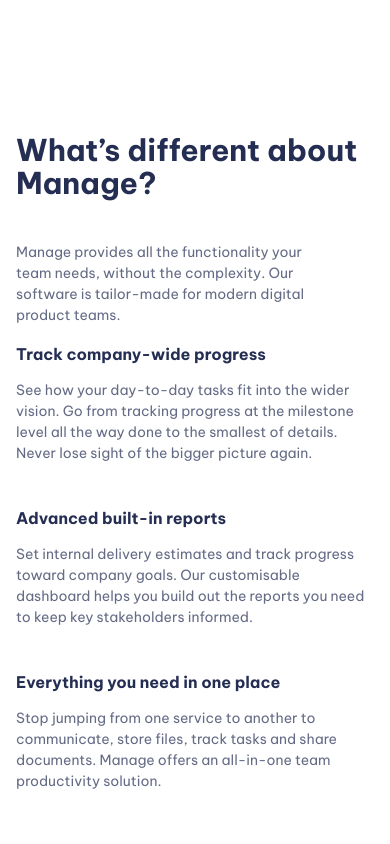
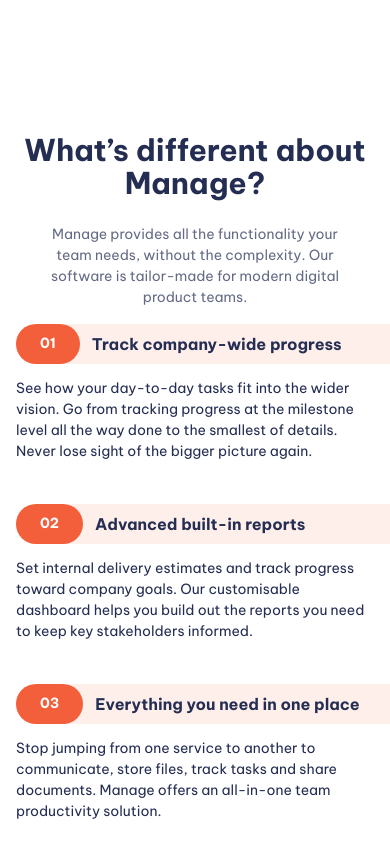
Before and after one commit to allenres/fem-manage-landing-page, a website built with Vite: page index.html in a window 390 px wide. Shown: the part 840-1684 px from the top of the page. Built offline with nearby package versions, Linux system fonts and the light colour scheme; files whose address does not match are found by name.

Commit message:
numbered list implementation

```diff
--- a/index.html
+++ b/index.html
@@ -16,11 +16,7 @@
   <header class="primary-header">
     <div class="container">
       <div class="nav-wrapper">
-        <a href="#">
-          <svg class="logo" width="146" height="24">
-            <use xlink:href="images/logo.svg#logo"></use>
-          </svg>
-        </a>
+        <a href="#"><img src="images/logo.svg" alt="Manage"></a>
         <button class="mobile-nav-toggle" aria-controls="primary-navigation" aria-expanded="false">
           <img class="icon-hamburger" src="images/icon-hamburger.svg" alt="" aria-hidden="true">
           <img class="icon-close" src="images/icon-close.svg" alt="" aria-hidden="true">
@@ -62,7 +58,7 @@
     <section class="padding-block-900">
       <div class="container">
         <div class="even-columns">
-          <div class="flow">
+          <div class="flow text-center-sm-only margi" style="--flow-spacer: 1.5rem">
             <h2 class="fs-secondary-heading fw-bold">What’s different about Manage?</h2>
             <p>Manage provides all the functionality your team needs, without the complexity. Our software is
               tailor-made for modern
@@ -72,8 +68,9 @@
             <ul class="numbered-items | flow" role="list">
               <li>
                 <div class="flow" style="--flow-spacer: 1em">
-                  <h3 class="fs-600 fw-bold">Track company-wide progress</h3>
-                  <p data-width="wide">See how your day-to-day tasks fit into the wider vision. Go from tracking
+                  <h3 class="numbered-items__title | fs-600 fw-bold">Track company-wide progress</h3>
+                  <p class="numbered-items__body" data-width="wide">See how your day-to-day tasks fit into the wider
+                    vision. Go from tracking
                     progress at the milestone
                     level all the way
                     done to the smallest of details. Never lose sight of the bigger picture again.</p>
@@ -81,8 +78,9 @@
               </li>
               <li>
                 <div class="flow" style="--flow-spacer: 1em">
-                  <h3 class="fs-600 fw-bold">Advanced built-in reports</h3>
-                  <p data-width="wide">Set internal delivery estimates and track progress toward company goals. Our
+                  <h3 class="numbered-items__title | fs-600 fw-bold">Advanced built-in reports</h3>
+                  <p class="numbered-items__body" data-width="wide">Set internal delivery estimates and track progress
+                    toward company goals. Our
                     customisable dashboard
                     helps you build out
                     the reports you need to keep key stakeholders informed.</p>
@@ -91,8 +89,9 @@
               </li>
               <li>
                 <div class="flow" style="--flow-spacer: 1em">
-                  <h3 class="fs-600 fw-bold">Everything you need in one place</h3>
-                  <p data-width="wide">Stop jumping from one service to another to communicate, store files, track tasks
+                  <h3 class="numbered-items__title | fs-600 fw-bold">Everything you need in one place</h3>
+                  <p class="numbered-items__body" data-width="wide">Stop jumping from one service to another to
+                    communicate, store files, track tasks
                     and share
                     documents. Manage offers an
                     all-in-one team productivity solution.</p>
--- a/src/style.css
+++ b/src/style.css
@@ -356,15 +356,6 @@ input:where([type="text"], [type="email"], ) {
   fill: var(--clr-accent-400);
 }
 
-@media (min-width: 50em) {
-  .social-list {
-    gap: var(--size-300);
-  }
-  .social-icon {
-    width: var(--size-500);
-  }
-}
-
 /* cta */
 
 .cta {
@@ -391,6 +382,74 @@ input:where([type="text"], [type="email"], ) {
   opacity: 0.1;
 }
 
+/* numbered items */
+
+.numbered-items {
+  counter-reset: count;
+  width: fit-content;
+  margin-inline: auto;
+}
+
+.numbered-items li {
+  counter-increment: count;
+}
+
+.numbered-items div {
+  display: grid;
+  position: relative;
+  align-items: center;
+  column-gap: var(--size-300);
+  grid-template-columns: min-content 1fr;
+}
+
+.numbered-items__title {
+  grid-row: 1 / 2;
+  grid-column: 2 / 3;
+  line-height: 1;
+}
+
+.numbered-items__body {
+  grid-column: 1 / -1;
+}
+
+@media (min-width: 30em) {
+  .numbered-items__body {
+    grid-column: 2 / -1;
+  }
+}
+
+.numbered-items div::before,
+.numbered-items div::after {
+  height: 40px;
+}
+
+.numbered-items div::before {
+  content: "0" counter(count);
+  display: flex;
+  align-items: center;
+  color: var(--clr-neutral-100);
+  font-weight: var(--fw-bold);
+  background-color: var(--clr-accent-400);
+  padding: 0 var(--size-500);
+  border-radius: 100vw;
+  grid-row: 1 / 2;
+  grid-column: 1 / 2;
+}
+
+@media (max-width: 30em) {
+  .numbered-items div::after {
+    --bg: var(--clr-accent-100);
+    content: "";
+    display: block;
+    z-index: -1;
+    border-radius: 100vw 0 0 100vw;
+    grid-column: 1 / -1;
+    grid-row: 1 / 2;
+    box-shadow: 5em 0 0 var(--bg);
+    background: var(--bg);
+  }
+}
+
 /* Utility classes */
 
 .visually-hidden {
@@ -407,9 +466,9 @@ input:where([type="text"], [type="email"], ) {
 
 .container {
   --max-width: 1110px;
-  --padding: 1rem;
+  --container-padding: 1rem;
 
-  width: min(var(--max-width), 100% - (var(--padding) * 2));
+  width: min(var(--max-width), 100% - (var(--container-padding) * 2));
   margin-inline: auto;
 }
 
@@ -441,6 +500,24 @@ input:where([type="text"], [type="email"], ) {
 
 :where(.flow :not(:first-child)) {
   margin-top: var(--flow-spacer, 3em);
+}
+
+.text-center {
+  text-align: center;
+}
+
+.text-center p {
+  margin-inline: auto;
+}
+
+@media (max-width: 50em) {
+  .text-center-sm-only {
+    text-align: center;
+  }
+
+  .text-center-sm-only p {
+    margin-inline: auto;
+  }
 }
 
 .text-primary-400 {
@@ -514,6 +591,10 @@ input:where([type="text"], [type="email"], ) {
   padding-block: var(--size-700);
 }
 
+.margin-bottom-700 {
+  margin-block-end: var(--size-700);
+}
+
 .display-sm-none {
   display: none;
 }
```
